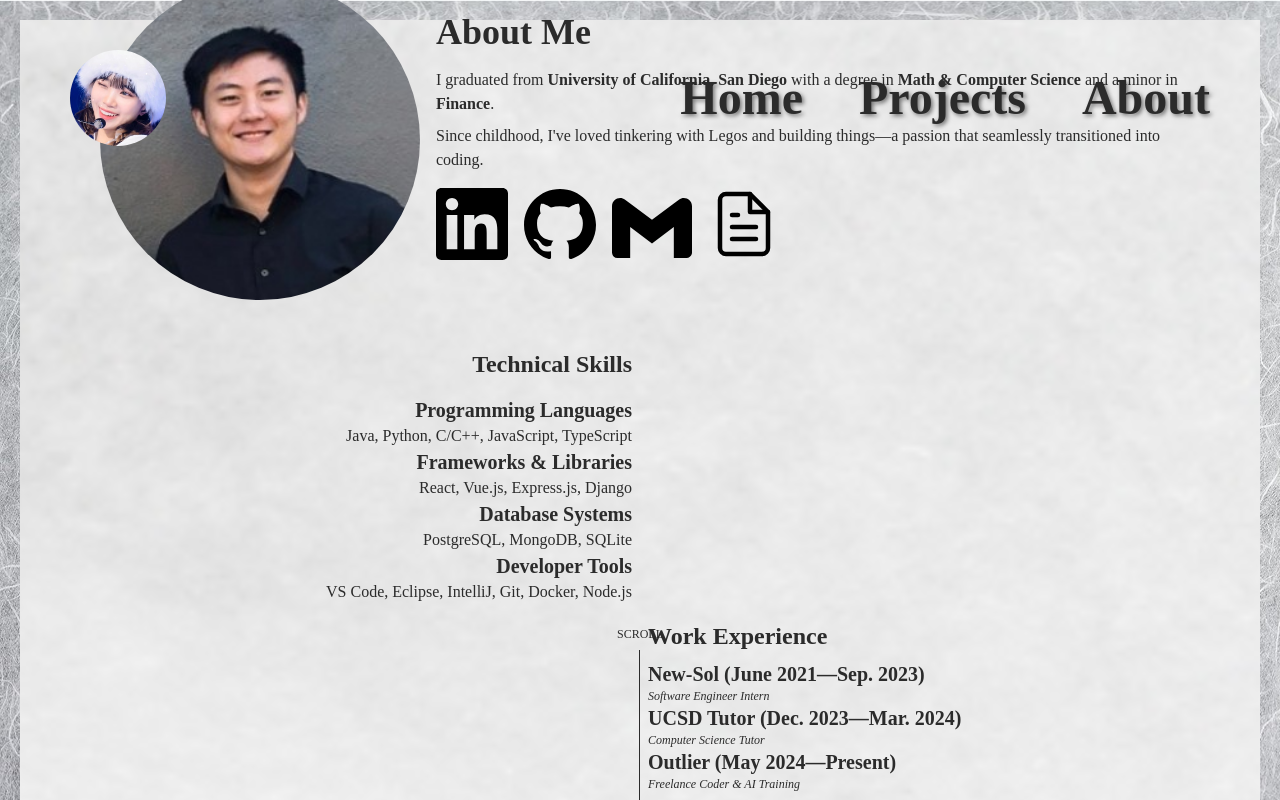
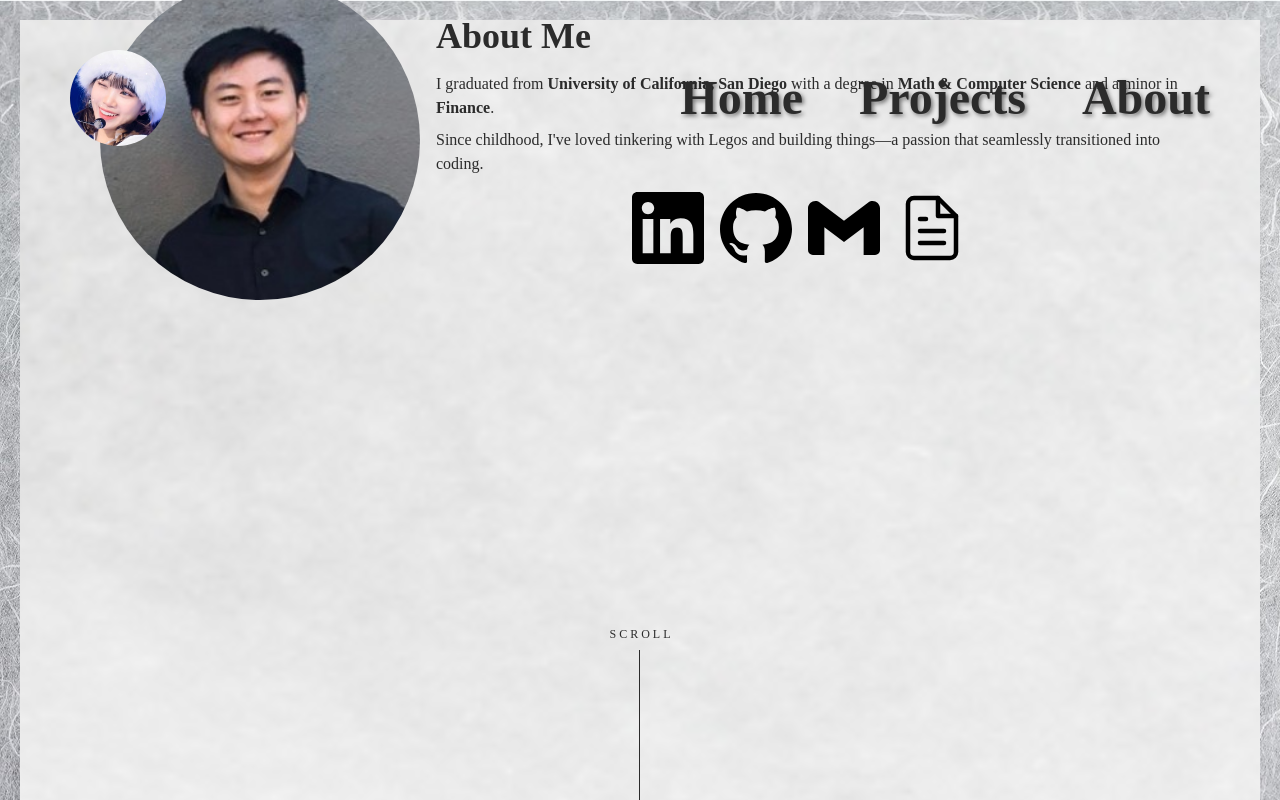
Before and after one commit to shaanprk/vue-personal-portfolio, a Vue app in the folder frontend/: page /about in a window 1280 px wide. Shown: the top 800 px of the page. Built offline with nearby package versions, Linux system fonts and the light colour scheme; no server answers; a web font is replaced by a local one.

Commit message:
Stylistic Changes

```diff
--- a/frontend/src/App.vue
+++ b/frontend/src/App.vue
@@ -39,7 +39,7 @@ body,
 }
 
 body {
-  background-image: url('@/assets/5741_2_.jpg');
+  background-image: url('@/assets/background.jpg');
   background-repeat: repeat;
   background-size: cover;
   background-position: center;
--- /dev/null
+++ b/frontend/src/assets/links.json
@@ -0,0 +1,22 @@
+[
+  {
+    "id": 1,
+    "url": "https://www.linkedin.com/in/jeongbin-sean-park/",
+    "svg": "<svg role=\"img\" viewBox=\"0 0 24 24\" xmlns=\"http://www.w3.org/2000/svg\" width=\"72\" height=\"72\"> <title>LinkedIn</title> <path d=\"M20.447 20.452h-3.554v-5.569c0-1.328-.027-3.037-1.852-3.037-1.853 0-2.136 1.445-2.136 2.939v5.667H9.351V9h3.414v1.561h.046c.477-.9 1.637-1.85 3.37-1.85 3.601 0 4.267 2.37 4.267 5.455v6.286zM5.337 7.433c-1.144 0-2.063-.926-2.063-2.065 0-1.138.92-2.063 2.063-2.063 1.14 0 2.064.925 2.064 2.063 0 1.139-.925 2.065-2.064 2.065zm1.782 13.019H3.555V9h3.564v11.452zM22.225 0H1.771C.792 0 0 .774 0 1.729v20.542C0 23.227.792 24 1.771 24h20.451C23.2 24 24 23.227 24 22.271V1.729C24 .774 23.2 0 22.222 0h.003z\" /> </svg>"
+  },
+  {
+    "id": 2,
+    "url": "https://github.com/shaanprk",
+    "svg": "<svg role=\"img\" viewBox=\"0 0 24 24\" xmlns=\"http://www.w3.org/2000/svg\" width=\"72\" height=\"72\"> <title>GitHub</title> <path d=\"M12 .297c-6.63 0-12 5.373-12 12 0 5.303 3.438 9.8 8.205 11.385.6.113.82-.258.82-.577 0-.285-.01-1.04-.015-2.04-3.338.724-4.042-1.61-4.042-1.61C4.422 18.07 3.633 17.7 3.633 17.7c-1.087-.744.084-.729.084-.729 1.205.084 1.838 1.236 1.838 1.236 1.07 1.835 2.809 1.305 3.495.998.108-.776.417-1.305.76-1.605-2.665-.3-5.466-1.332-5.466-5.93 0-1.31.465-2.38 1.235-3.22-.135-.303-.54-1.523.105-3.176 0 0 1.005-.322 3.3 1.23.96-.267 1.98-.399 3-.405 1.02.006 2.04.138 3 .405 2.28-1.552 3.285-1.23 3.285-1.23.645 1.653.24 2.873.12 3.176.765.84 1.23 1.91 1.23 3.22 0 4.61-2.805 5.625-5.475 5.92.42.36.81 1.096.81 2.22 0 1.606-.015 2.896-.015 3.286 0 .315.21.69.825.57C20.565 22.092 24 17.592 24 12.297c0-6.627-5.373-12-12-12\"/> </svg>"
+  },
+  {
+    "id": 3,
+    "url": "mailto:imbinpark@gmail.com",
+    "svg": "<svg role=\"img\" viewBox=\"0 0 24 24\" xmlns=\"http://www.w3.org/2000/svg\" width=\"72\" height=\"72\"> <title>Gmail</title> <path d=\"M24 5.457v13.909c0 .904-.732 1.636-1.636 1.636h-3.819V11.73L12 16.64l-6.545-4.91v9.273H1.636A1.636 1.636 0 0 1 0 19.366V5.457c0-2.023 2.309-3.178 3.927-1.964L5.455 4.64 12 9.548l6.545-4.91 1.528-1.145C21.69 2.28 24 3.434 24 5.457z\"/></svg>"
+  },
+  {
+    "id": 4,
+    "url": "../../public/Resume.pdf",
+    "svg": "<svg xmlns=\"http://www.w3.org/2000/svg\" width=\"72\" height=\"72\" viewBox=\"0 0 24 24\" fill=\"none\" stroke=\"black\" stroke-width=\"1.5\" stroke-linecap=\"round\" stroke-linejoin=\"round\" class=\"feather feather-file-text\"> <title>Resume</title> <path d=\"M14 2H6a2 2 0 0 0-2 2v16a2 2 0 0 0 2 2h12a2 2 0 0 0 2-2V8z\"></path> <polyline points=\"14 2 14 8 20 8\"></polyline> <line x1=\"16\" y1=\"13\" x2=\"8\" y2=\"13\"></line> <line x1=\"16\" y1=\"17\" x2=\"8\" y2=\"17\"></line> <polyline points=\"10 9 9 9 8 9\"></polyline> </svg>"
+  }
+]
--- a/frontend/src/views/AboutPage.vue
+++ b/frontend/src/views/AboutPage.vue
@@ -1,6 +1,7 @@
 <script>
 import SpotifyData from '@/components/SpotifyData.vue'
 import Navbar from '@/components/TheNavbar.vue'
+import links from '@/assets/links.json'
 
 export default {
   name: 'AboutPage',
@@ -8,6 +9,7 @@ export default {
     return {
       pdfUrl: '/Resume.pdf',
       isMusicExpanded: false,
+      links: links,
     }
   },
   methods: {
@@ -46,94 +48,23 @@ export default {
             Since childhood, I've loved tinkering with Legos and building things—a passion that
             seamlessly transitioned into coding.
           </p>
-          <div class="links mt-4 flex">
+          <div class="links mt-4 flex md:justify-center">
             <a
-              href="https://www.linkedin.com/in/jeongbin-sean-park/"
+              v-for="(link, index) in links"
+              :key="link.id"
+              :href="link.url"
               target="_blank"
               rel="noopener noreferrer"
-              class="link mr-4"
+              :class="['link', 'fade-slide-down', `delay-${index}`, 'mr-4']"
             >
-              <svg
-                role="img"
-                viewBox="0 0 24 24"
-                xmlns="http://www.w3.org/2000/svg"
-                width="72"
-                height="72"
-              >
-                <title>LinkedIn</title>
-                <path
-                  d="M20.447 20.452h-3.554v-5.569c0-1.328-.027-3.037-1.852-3.037-1.853 0-2.136 1.445-2.136 2.939v5.667H9.351V9h3.414v1.561h.046c.477-.9 1.637-1.85 3.37-1.85 3.601 0 4.267 2.37 4.267 5.455v6.286zM5.337 7.433c-1.144 0-2.063-.926-2.063-2.065 0-1.138.92-2.063 2.063-2.063 1.14 0 2.064.925 2.064 2.063 0 1.139-.925 2.065-2.064 2.065zm1.782 13.019H3.555V9h3.564v11.452zM22.225 0H1.771C.792 0 0 .774 0 1.729v20.542C0 23.227.792 24 1.771 24h20.451C23.2 24 24 23.227 24 22.271V1.729C24 .774 23.2 0 22.222 0h.003z"
-                />
-              </svg>
-            </a>
-
-            <a
-              href="https://github.com/shaanprk"
-              target="_blank"
-              rel="noopener noreferrer"
-              class="link mr-4"
-            >
-              <svg
-                role="img"
-                viewBox="0 0 24 24"
-                xmlns="http://www.w3.org/2000/svg"
-                width="72"
-                height="72"
-              >
-                <title>GitHub</title>
-                <path
-                  d="M12 .297c-6.63 0-12 5.373-12 12 0 5.303 3.438 9.8 8.205 11.385.6.113.82-.258.82-.577 0-.285-.01-1.04-.015-2.04-3.338.724-4.042-1.61-4.042-1.61C4.422 18.07 3.633 17.7 3.633 17.7c-1.087-.744.084-.729.084-.729 1.205.084 1.838 1.236 1.838 1.236 1.07 1.835 2.809 1.305 3.495.998.108-.776.417-1.305.76-1.605-2.665-.3-5.466-1.332-5.466-5.93 0-1.31.465-2.38 1.235-3.22-.135-.303-.54-1.523.105-3.176 0 0 1.005-.322 3.3 1.23.96-.267 1.98-.399 3-.405 1.02.006 2.04.138 3 .405 2.28-1.552 3.285-1.23 3.285-1.23.645 1.653.24 2.873.12 3.176.765.84 1.23 1.91 1.23 3.22 0 4.61-2.805 5.625-5.475 5.92.42.36.81 1.096.81 2.22 0 1.606-.015 2.896-.015 3.286 0 .315.21.69.825.57C20.565 22.092 24 17.592 24 12.297c0-6.627-5.373-12-12-12"
-                />
-              </svg>
-            </a>
-
-            <a
-              href="mailto:imbinpark@gmail.com"
-              target="_blank"
-              rel="noopener noreferrer"
-              class="link mr-4"
-            >
-              <svg
-                role="img"
-                viewBox="0 0 24 24"
-                xmlns="http://www.w3.org/2000/svg"
-                width="80"
-                height="80"
-              >
-                <title>Gmail</title>
-                <path
-                  d="M24 5.457v13.909c0 .904-.732 1.636-1.636 1.636h-3.819V11.73L12 16.64l-6.545-4.91v9.273H1.636A1.636 1.636 0 0 1 0 19.366V5.457c0-2.023 2.309-3.178 3.927-1.964L5.455 4.64 12 9.548l6.545-4.91 1.528-1.145C21.69 2.28 24 3.434 24 5.457z"
-                />
-              </svg>
-            </a>
-
-            <a href="../../public/Resume.pdf" target="_blank" rel="noopener noreferrer">
-              <svg
-                xmlns="http://www.w3.org/2000/svg"
-                width="72"
-                height="72"
-                viewBox="0 0 24 24"
-                fill="none"
-                stroke="black"
-                stroke-width="1.5"
-                stroke-linecap="round"
-                stroke-linejoin="round"
-                class="feather feather-file-text"
-              >
-                <title>Resume</title>
-                <path d="M14 2H6a2 2 0 0 0-2 2v16a2 2 0 0 0 2 2h12a2 2 0 0 0 2-2V8z"></path>
-                <polyline points="14 2 14 8 20 8"></polyline>
-                <line x1="16" y1="13" x2="8" y2="13"></line>
-                <line x1="16" y1="17" x2="8" y2="17"></line>
-                <polyline points="10 9 9 9 8 9"></polyline>
-              </svg>
+              <span v-html="link.svg"></span>
             </a>
           </div>
         </div>
       </div>
 
       <div class="container grid grid-cols-1 md:grid-cols-2 gap-4 w-3/5 mt-12 mb-12">
-        <div class="technical-skills md:text-right text-center">
+        <div class="technical-skills md:text-right text-center slide-in-left">
           <h1 class="text-2xl font-semibold mb-4">Technical Skills</h1>
 
           <h4 class="text-xl font-bold">Programming Languages</h4>
@@ -150,7 +81,7 @@ export default {
         </div>
         <div class="empty-div"></div>
         <div class="empty-div"></div>
-        <div class="work-experience md:text-left text-center">
+        <div class="work-experience md:text-left text-center slide-in-right">
           <h1 class="text-2xl font-semibold mb-2">Work Experience</h1>
 
           <h4 class="text-xl font-bold">New-Sol (June 2021—Sep. 2023)</h4>
@@ -164,7 +95,7 @@ export default {
         </div>
       </div>
 
-      <div class="scroll flex flex-col justify-center items-center absolute bottom-0">
+      <div class="scroll flex flex-col justify-center items-center absolute bottom-0 fade-in">
         <p class="text-xs mb-2">
           <span class="letter">S</span>
           <span class="letter">C</span>
@@ -186,7 +117,7 @@ export default {
     </div>
 
     <div class="fun-stuff h-[calc(100vh-20px)] relative justify-center items-center flex flex-col">
-      <div class="scroll flex flex-col justify-center items-center absolute top-0">
+      <div class="scroll flex flex-col justify-center items-center absolute top-0 fade-in">
         <svg
           width="1"
           height="100%"
@@ -220,10 +151,95 @@ export default {
 .fun-stuff {
   border: 1px solid purple;
 }
+@keyframes fadeSlideDown {
+  from {
+    opacity: 0;
+    transform: translateY(-50px);
+  }
+  to {
+    opacity: 1;
+    transform: translateY(0);
+  }
+}
+
+.fade-slide-down {
+  opacity: 0;
+  transform: translateX(50px);
+  animation: fadeSlideDown 0.8s cubic-bezier(0.4, 0, 0.2, 1) forwards;
+}
+
+/* Delay classes for staggered animation */
+.delay-0 {
+  animation-delay: 0.2s;
+}
+.delay-1 {
+  animation-delay: 0.4s;
+}
+.delay-2 {
+  animation-delay: 0.6s;
+}
+.delay-3 {
+  animation-delay: 0.8s;
+}
+
+@keyframes slideInRight {
+  from {
+    opacity: 0;
+    transform: translateX(-100px);
+  }
+  to {
+    opacity: 1;
+    transform: translateX(0);
+  }
+}
+
+@keyframes slideInLeft {
+  from {
+    opacity: 0;
+    transform: translateX(100px);
+  }
+  to {
+    opacity: 1;
+    transform: translateX(0);
+  }
+}
+
+@media (min-width: 768px) {
+  .slide-in-right {
+    animation: slideInRight 0.6s ease-out forwards;
+    animation-delay: 1.9s;
+    opacity: 0;
+  }
+
+  .slide-in-left {
+    animation: slideInLeft 0.6s ease-out forwards;
+    opacity: 0;
+    animation-delay: 1.3s;
+  }
+}
+
+@keyframes fadeIn {
+  from {
+    opacity: 0;
+  }
+  to {
+    opacity: 1;
+  }
+}
+.fade-in {
+  animation: fadeIn 1s ease-out forwards;
+  animation-delay: 2.5s;
+  opacity: 0;
+}
+
+.letter + .letter {
+  margin-left: 0.25em;
+}
+
 .letter {
   display: inline-block;
-  animation: bounce 10s infinite ease-in-out;
-  animation-delay: calc(0.1s * var(--index));
+  animation: bounce 7.5s infinite ease-in-out;
+  animation-delay: calc(4s + 0.1s * var(--index));
 }
 @keyframes bounce {
   0%,
--- a/frontend/src/views/HomePage.vue
+++ b/frontend/src/views/HomePage.vue
@@ -123,7 +123,7 @@ export default {
   }
 }
 .fade-in {
-  animation: fadeIn 0.8s ease-out forwards;
+  animation: fadeIn 1s ease-out forwards;
   animation-delay: 1.2s;
   opacity: 0;
 }
@@ -131,7 +131,7 @@ export default {
 .letter {
   display: inline-block;
   animation: bounce 7.5s infinite ease-in-out;
-  animation-delay: calc(2.5s + 0.1s * var(--index));
+  animation-delay: calc(2.7s + 0.1s * var(--index));
 }
 @keyframes bounce {
   0%,
```
Also changed, not shown: frontend/src/components/SpotifyData.vue (+0 -14 lines), frontend/src/views/ProjectsPage.vue (+58 -2 lines), frontend/src/assets/background.jpg (renamed from frontend/src/assets/5741_2_.jpg).
